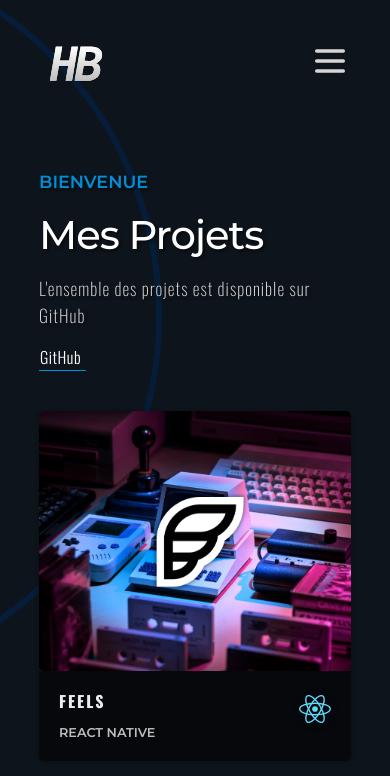
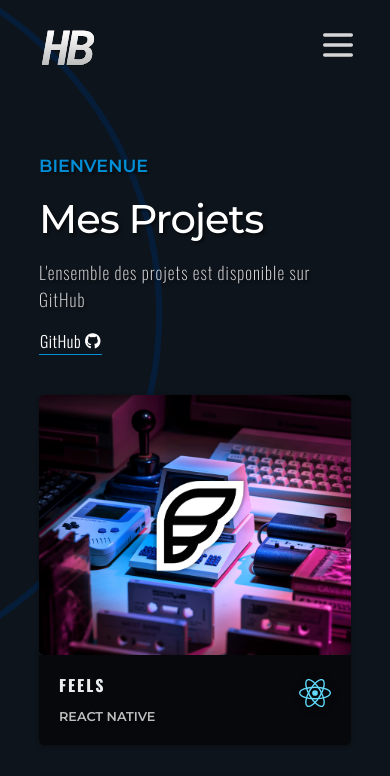
Before and after one commit to hgobr/react-portfolio, a React (Vite) app: page /projects in a window 390 px wide. Shown: the top 776 px of the page. Built offline with nearby package versions, Linux system fonts and the light colour scheme.

Commit message:
update styles & links

```diff
--- a/src/assets/data/projects.json
+++ b/src/assets/data/projects.json
@@ -39,6 +39,6 @@
     "category": "javascript",
     "title": "la panthère",
     "description": "Site web qui présente une agence de web design basée à Lyon",
-    "link": "https://github.com/hgobr"
+    "link": "https://github.com/hgoweb/laPanthere"
   }
 ]
--- a/src/components/Footer/Footer.scss
+++ b/src/components/Footer/Footer.scss
@@ -29,6 +29,10 @@ footer {
     align-items: center;
     text-decoration: none;
     transition: 0.25s;
+
+    @media (max-width: $small) {
+      margin: 0.5rem 0;
+    }
   }
 
   .date:hover,
--- a/src/components/header/Header.scss
+++ b/src/components/header/Header.scss
@@ -14,6 +14,11 @@
       margin-left: 2.5rem;
       margin-top: 1rem;
     }
+
+    @media (max-width: 400px) {
+      margin-left: 2rem;
+      margin-top: 0rem;
+    }
   }
 
   .wrapLogo {
@@ -26,12 +31,9 @@
       height: 4.5rem;
       transition: ease 0.4s;
 
-      &:hover {
+      &:hover,
+      &:active {
         cursor: pointer;
-        transform: scale(1.1);
-      }
-
-      &:active {
         transform: scale(1.1);
       }
     }
@@ -164,6 +166,10 @@
       @media (max-width: $small) {
         margin-right: 2.5rem;
       }
+
+      @media (max-width: 400px) {
+        margin-right: 2rem;
+      }
     }
 
     .mobileNavButton[aria-expanded='true'] {
--- a/src/pages/home/Home.tsx
+++ b/src/pages/home/Home.tsx
@@ -19,6 +19,13 @@ function Home() {
       console.log('click');
     }
   });
+
+  const scrollToTop = () => {
+    window.scrollTo({
+      top: 0,
+      behavior: 'smooth',
+    });
+  };
 
   return (
     <div className="page">
@@ -92,7 +99,11 @@ function Home() {
             transition={{ duration: 2.5, ease: [0.25, 1, 0.35, 1] }}
             className="projectsButton"
           >
-            <Link to="/projects" className="underlineLink projectsLink">
+            <Link
+              to="/projects"
+              className="underlineLink projectsLink"
+              onClick={scrollToTop}
+            >
               {'Tout voir '}
               <i className="fa-solid fa-angles-right fa-sm"></i>
             </Link>
--- a/src/pages/projects/Projects.tsx
+++ b/src/pages/projects/Projects.tsx
@@ -52,12 +52,12 @@ function Projects() {
             transition={{ duration: 2.5, ease: [0.25, 1, 0.35, 1] }}
           >
             <a
-              href="https://github.com/hgobr"
+              href="https://github.com/hgoweb"
               className="underlineLink"
               target="_blank"
             >
               <span>GitHub</span>
-              <div className="githubIcon"></div>
+              <i className="fab fa-github"></i>
             </a>
           </motion.div>
         </motion.div>
```
